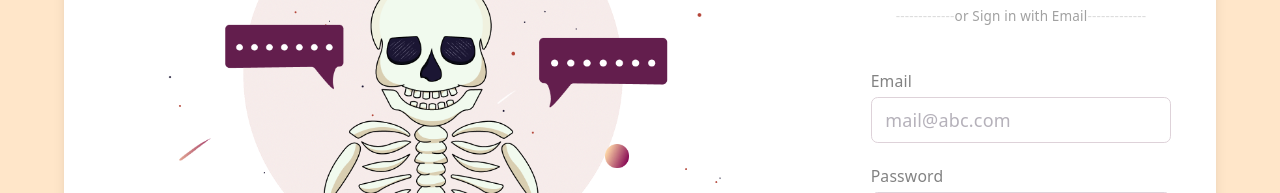
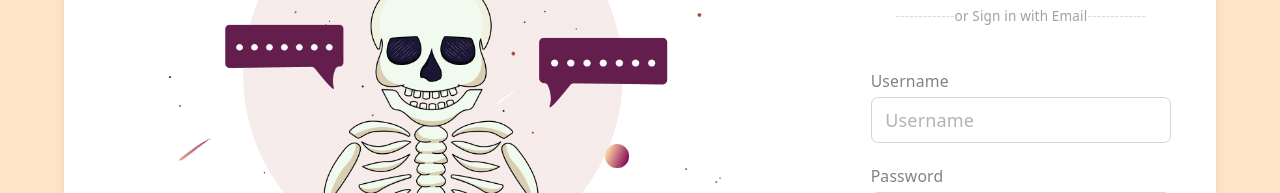
Before and after one commit to camtuduong/fastchat-frontend, a React (Vite) app: page /signin in a window 1280 px wide. Shown: the part 284-477 px from the top of the page. Built offline with nearby package versions, Linux system fonts and the light colour scheme; no server answers.

Commit message:
feat: update sign-in functionality to use username instead of email and improve API integration

```diff
--- a/src/libs/api.ts
+++ b/src/libs/api.ts
@@ -1,10 +1,11 @@
 import axios from "axios";
 
+const API_BASE_URL = import.meta.env.VITE_API_BASE_URL;
 const api = axios.create({
   baseURL:
     import.meta.env.MODE === "development"
       ? "http://localhost:8000/api"
-      : "/api",
+      : API_BASE_URL,
   withCredentials: true,
 });
 
--- a/src/pages/Auth/SignInPage.tsx
+++ b/src/pages/Auth/SignInPage.tsx
@@ -5,12 +5,17 @@ import GoogleIcon from "@/assets/auth/google.svg";
 import { zodResolver } from "@hookform/resolvers/zod";
 import { useForm } from "react-hook-form";
 import { InputField } from "@/components/form/InputField";
+import { useAuthStore } from "@/stores/useAuthStore";
+import { useNavigate } from "react-router-dom";
 
 export default function SignInPage() {
+  const { signIn } = useAuthStore();
+  const navigate = useNavigate();
+
   const form = useForm<SignInData>({
     resolver: zodResolver(signInSchema),
     defaultValues: {
-      email: "",
+      username: "",
       password: "",
     },
     mode: "onBlur",
@@ -22,8 +27,11 @@ export default function SignInPage() {
     formState: { errors },
   } = form;
 
-  const onSubmit = (data: SignInData) => {
-    console.log("Form Data:", data);
+  const onSubmit = async (data: SignInData) => {
+    const { username, password } = data;
+    await signIn(username, password);
+
+    navigate("/signin");
   };
 
   return (
@@ -58,12 +66,12 @@ export default function SignInPage() {
 
         <form className="space-y-5" onSubmit={handleSubmit(onSubmit)}>
           <InputField
-            type="email"
-            id="email"
-            placeholder="mail@abc.com"
-            {...register("email")}
-            label="Email"
-            error={errors.email?.message}
+            type="text"
+            id="username"
+            placeholder="Username"
+            {...register("username")}
+            label="Username"
+            error={errors.username?.message}
           />
           <div>
             <InputField
--- a/src/schemas/auth.ts
+++ b/src/schemas/auth.ts
@@ -1,7 +1,7 @@
 import { z } from "zod";
 
 export const signInSchema = z.object({
-  email: z.string().email({ message: "Invalid email address" }),
+  username: z.string().min(1, { message: "Username is required" }),
   password: z
     .string()
     .min(8, { message: "Password must be at least 8 characters" }),
--- a/src/stores/useAuthStore.ts
+++ b/src/stores/useAuthStore.ts
@@ -8,10 +8,10 @@ export const useAuthStore = create<AuthState>((set, get) => ({
   user: null,
   isLoading: false,
 
-  signIn: async (email, password) => {
+  signIn: async (username, password) => {
     set({ isLoading: true });
     try {
-      await authService.signIn(email, password);
+      await authService.signIn(username, password);
     } catch (error) {
       toast.error("Failed to sign in. Please try again.");
     } finally {
```
Also changed, not shown: 1 other file (tests, documents, lock files or other folders).
